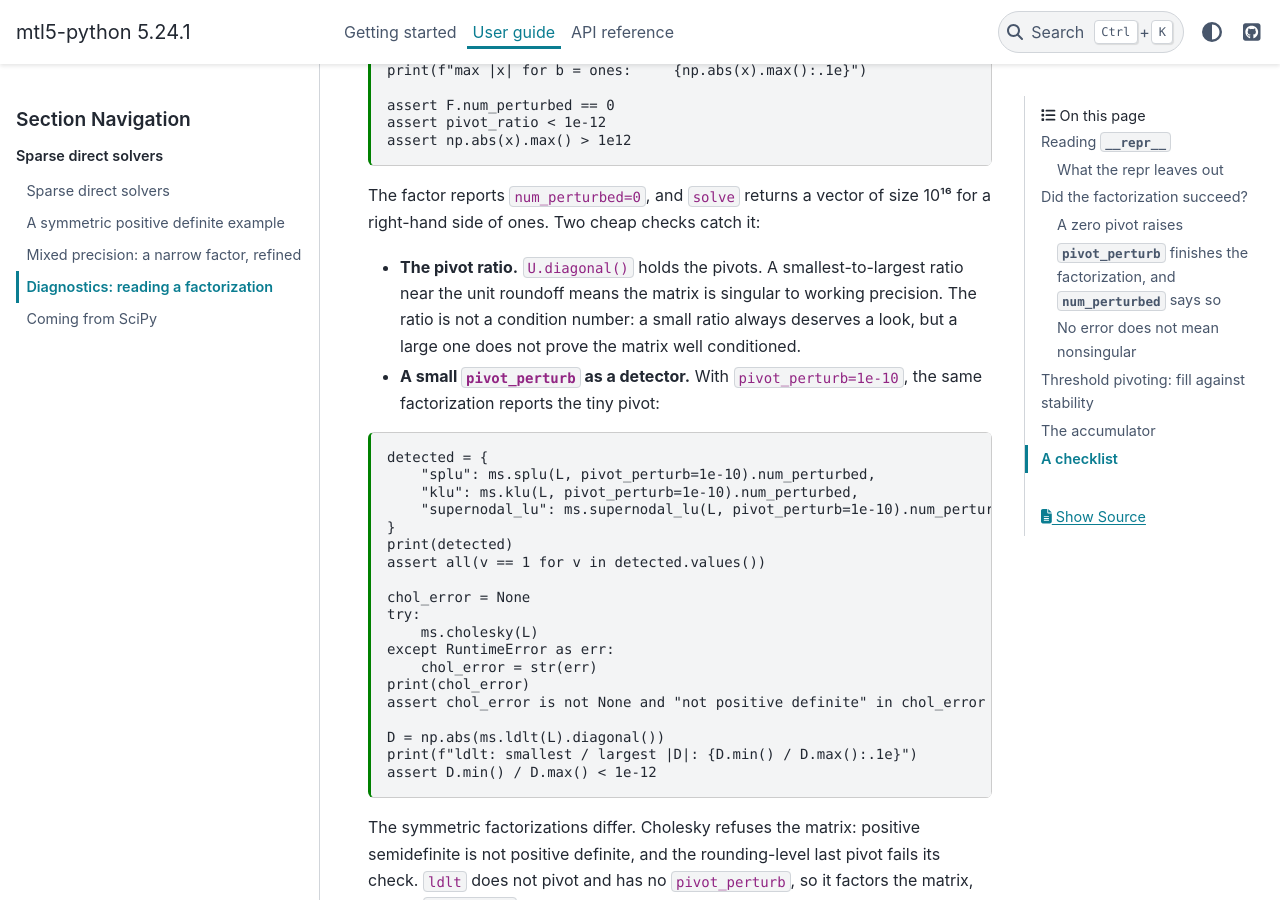
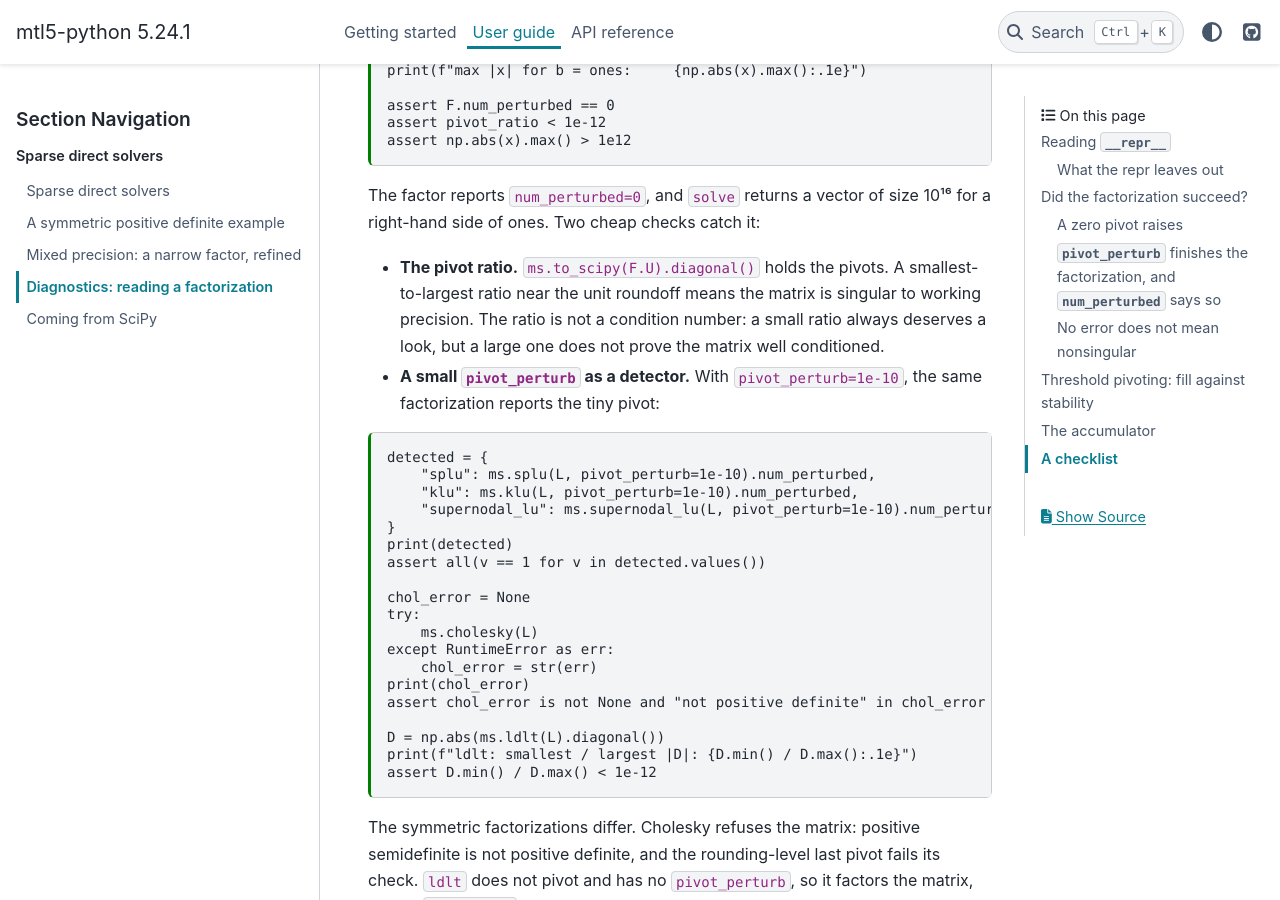
Before and after one commit to stillwater-sc/mtl5-python, a Sphinx documentation site: the page built from docs/guide/diagnostics.md, in a window 1280 px wide and 900 px high, scrolled down 5412 px. Built offline with Sphinx 7.4.7 and the PyData theme 0.15.4, drawn with Linux system fonts in a browser that asks for light colours; pages that are not in the unit, such as notebooks, are missing from menus; some of the changed text lies outside the part shown.

Commit message:
docs(guide): the pivot ratio comes from ms.to_scipy(F.U).diagonal()
SparseMatrix_* has no diagonal() method, so `U.diagonal()` in the prose
would raise AttributeError. Name the form the worked example uses. From the
local CodeRabbit pass.

Relates to #125

Co-Authored-By: Claude Opus 5.5 <noreply@anthropic.com>

```diff
--- a/docs/guide/diagnostics.md
+++ b/docs/guide/diagnostics.md
@@ -248,7 +248,7 @@ assert np.abs(x).max() > 1e12
 The factor reports `num_perturbed=0`, and `solve` returns a vector of size
 10¹⁶ for a right-hand side of ones. Two cheap checks catch it:
 
-- **The pivot ratio.** `U.diagonal()` holds the pivots. A smallest-to-largest
+- **The pivot ratio.** `ms.to_scipy(F.U).diagonal()` holds the pivots. A smallest-to-largest
   ratio near the unit roundoff means the matrix is singular to working
   precision. The ratio is not a condition number: a small ratio always
   deserves a look, but a large one does not prove the matrix well
@@ -513,7 +513,7 @@ After a factorization, and before trusting its solve:
 
 1. **`num_perturbed`** (LU family). If it is nonzero, the factor is of a
    perturbed matrix: check the refinement's `converged` and `rel_residual`.
-2. **The pivot ratio**, from `U.diagonal()` or LDLᵀ's `diagonal()`. A ratio
+2. **The pivot ratio**, from `ms.to_scipy(F.U).diagonal()` or LDLᵀ's `diagonal()`. A ratio
    near the unit roundoff means the matrix is singular to working precision,
    whether or not anything raised. For a quick detector, pass a small
    `pivot_perturb` and read `num_perturbed`.
```
Also changed, not shown: CHANGELOG.md (+1 -1 lines), docs/sessions/2026-11-24.md (+1 -1 lines).
